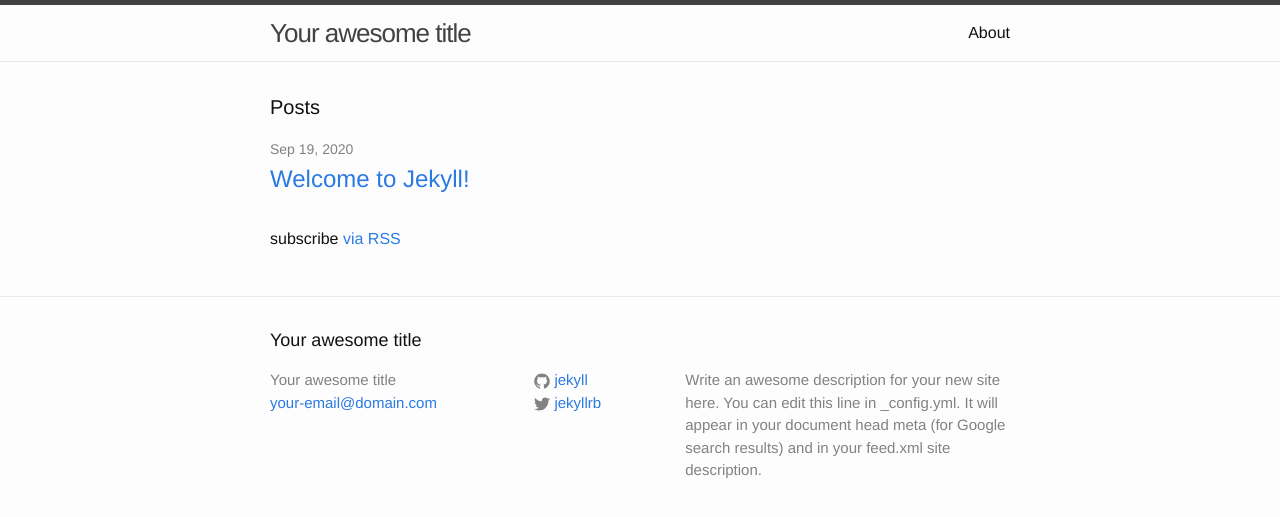
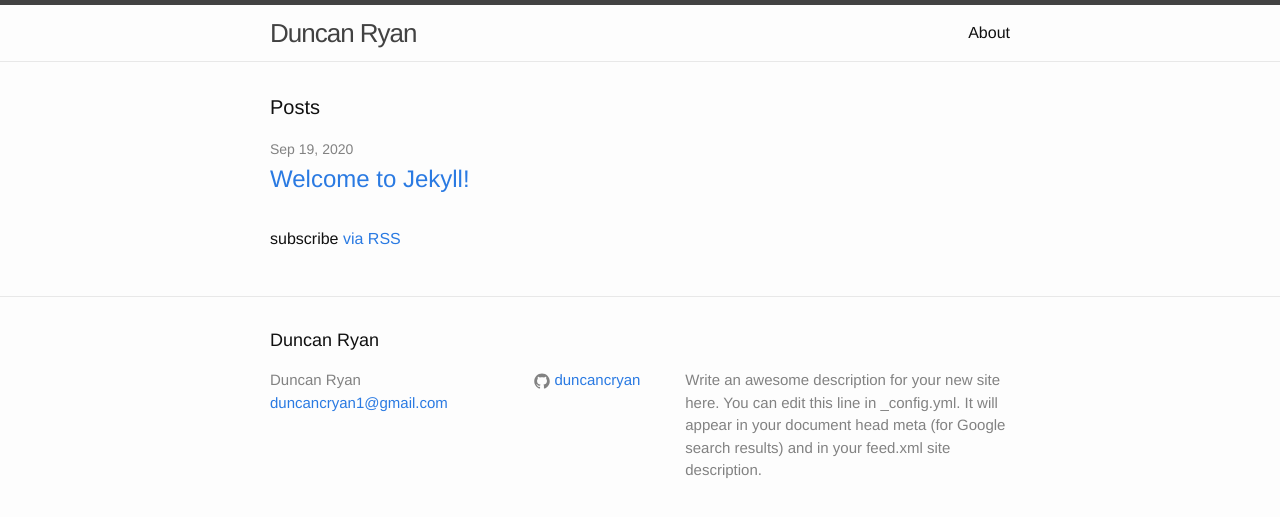
Before and after one commit to duncancryan/duncancryan.github.io, a Jekyll site: the page built from index.html, in a window 1280 px wide. Shown: the top 517 px of the page. Built offline with Jekyll 4.4.1, drawn with Linux system fonts in a browser that asks for light colours.

Commit message:
observing changes

```diff
--- a/_config.yml
+++ b/_config.yml
@@ -6,16 +6,16 @@
 # 'jekyll serve'. If you change this file, please restart the server process.
 
 # Site settings
-title: Your awesome title
-email: your-email@domain.com
+title: Duncan Ryan
+email: duncancryan1@gmail.com
 description: > # this means to ignore newlines until "baseurl:"
   Write an awesome description for your new site here. You can edit this
   line in _config.yml. It will appear in your document head meta (for
   Google search results) and in your feed.xml site description.
 baseurl: "" # the subpath of your site, e.g. /blog
 url: "http://yourdomain.com" # the base hostname & protocol for your site
-twitter_username: jekyllrb
-github_username:  jekyll
+linkedin_link: https://www.linkedin.com/in/duncan-ryan/
+github_username:  duncancryan
 
 # Build settings
 markdown: kramdown
```
